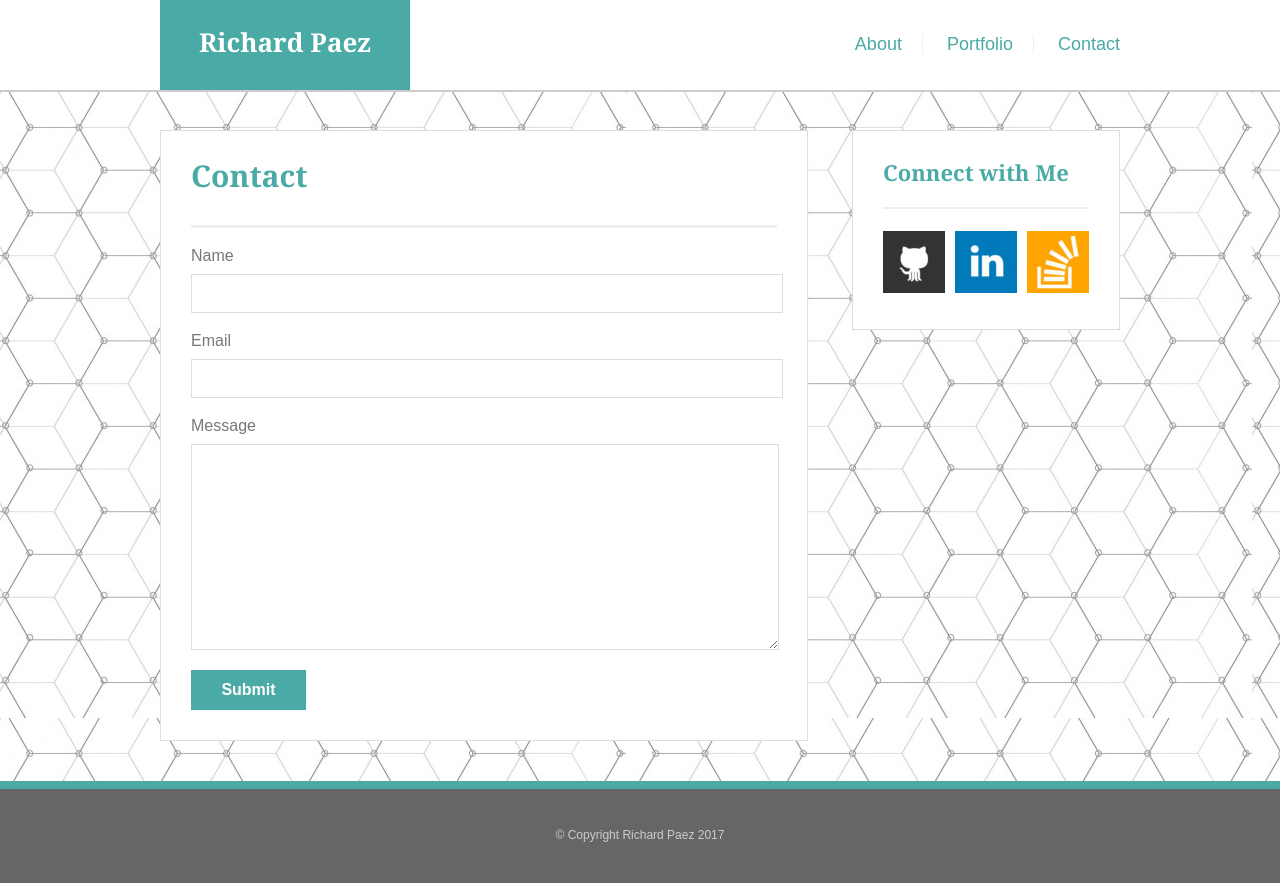
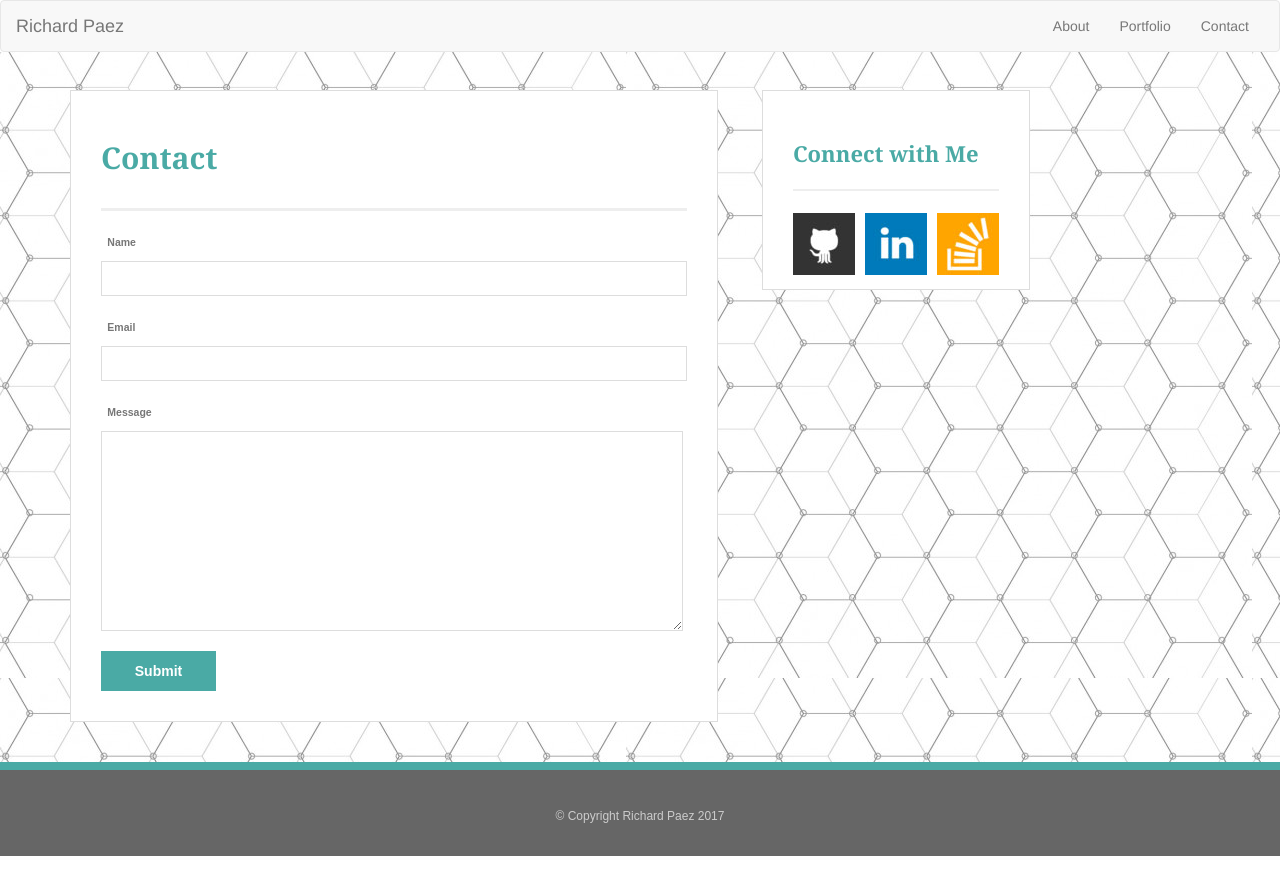
Before and after one commit to RPaez09/bootstrap-portfolio, a plain HTML site: page contact.html in a window 1280 px wide. After the commit the page ends 856 px from the top, so only its background shows below. Drawn offline with Linux system fonts and the light colour scheme.

Commit message:
navbar settled in

```diff
--- a/assets/style.css
+++ b/assets/style.css
@@ -1,52 +1,5 @@
-nav{
-    height: 90px;
-    background-color: #ffffff;
-    border-bottom: 2px solid #cccccc;
-}
-
-nav h1 {
-    display: inline-block;
-    background-color: #4aaaa5;
-    color: #ffffff;
-    width: 250px;
-    text-align: center;
-    font-size: 26px;
-    height: 90px;
-    line-height: 85px;
-    font-weight: bold;
-    font-family: 'Georgia', Times, Times New Roman, serif;
-}
-
-nav ul {
-    display: inline-block;
-    position: absolute;
-    right: 0;
-    height: 100%;
-    padding-top: 35px;
-}
-
-nav ul li {
-    display: inline-block;
-}
-
-nav ul li a {
-    text-decoration: none;
-    color: #4aaaa5;
-    font-family: 'Arial', 'Helvetica Neue', Helvetica, sans-serif;
-    font-size: 18px;
-    padding: 0 20px;
-    border-right: 1px solid #efefef;
-}
-
-nav ul li:last-child a{
-    border: none;
-    padding-right: 0    ;
-}
-
-.container {
-    position: relative;
-    max-width: 960px;
-    margin: 0 auto;
+.navbar.navbar-default {
+    margin-bottom: 0;
 }
 
 /* Content Styling */
--- a/contact.html
+++ b/contact.html
@@ -5,20 +5,32 @@
     <meta name="viewport" content="width=device-width, initial-scale=1.0">
     <meta http-equiv="X-UA-Compatible" content="ie=edge">
     <title>Basic Portfolio | Richard Paez</title>
-    <link rel="stylesheet" href="assets/reset.css">
+    <link rel="stylesheet" href="assets/bootstrap.min.css">
     <link rel="stylesheet" href="assets/style.css">
 </head>
 <body>
-    <nav>
-        <div class="container">
-            <h1>Richard Paez</h1>
-            <ul>
-                <li><a href="index.html">About</a></li>
-                <li><a href="portfolio.html">Portfolio</a></li>
-                <li><a href="contact.html">Contact</a></li>
-            </ul>
+    <nav class="navbar navbar-default">
+        <div class="container-fluid">
+            <div class="navbar-header">
+                <button type="button" class="navbar-toggle collapsed" data-toggle="collapse" data-target="#bs-example-navbar-collapse-1"
+                    aria-expanded="false">
+                    <span class="sr-only">Toggle navigation</span>
+                    <span class="icon-bar"></span>
+                    <span class="icon-bar"></span>
+                    <span class="icon-bar"></span>
+                </button>
+                <a class="navbar-brand" href="index.html">Richard Paez</a>
+            </div>
+            <div class="collapse navbar-collapse" id="bs-example-navbar-collapse-1">
+                <ul class="nav navbar-nav navbar-right">
+                    <li> <a href="index.html">About</a> </li>
+                    <li> <a href="portfolio.html">Portfolio</a> </li>
+                    <li> <a href="contact.html">Contact</a> </li>
+                </ul>
+            </div>
         </div>
     </nav>
+
     <div class="content contact">
         <div class="container">
             <div class="box left">
@@ -45,4 +57,5 @@
         </div>
     </footer>
 </body>
+<script src="assets/bootstrap.min.js"></script>
 </html>
```
Also changed, not shown: index.html (+22 -9 lines), portfolio.html (+22 -9 lines).
